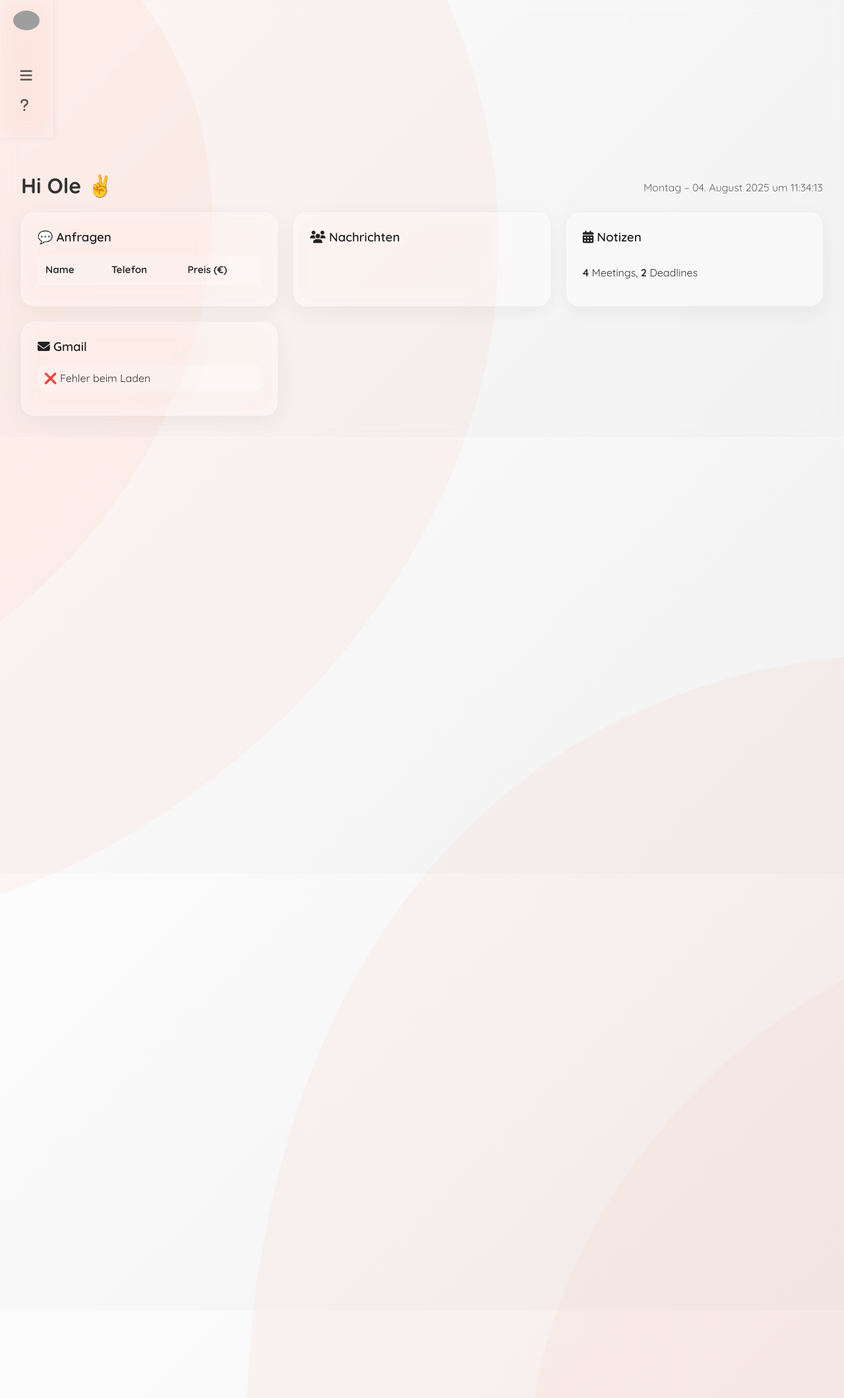
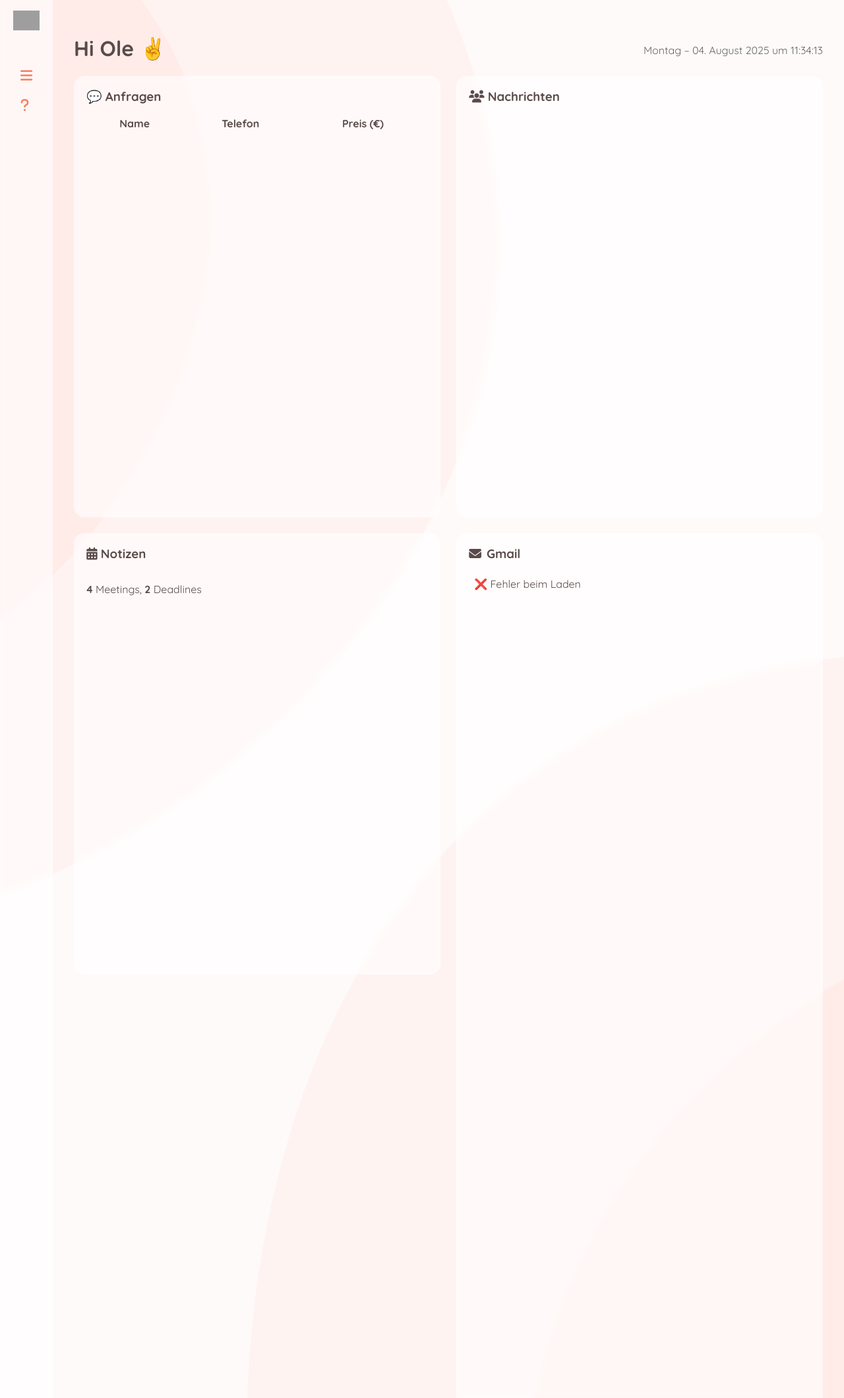
Before and after one commit to OlePawlowski/Dashboard, a Flask app: page /dashboard in a window 1280 px wide. Shown: the whole page at 66% size. Run offline with Flask 3, Linux system fonts and the light colour scheme; the visitor is signed in with stand-in values (Sample User, id 1); data that the repository does not hold is empty; some libraries are stand-ins or nearby versions; grey boxes are pictures that could not be loaded.

Commit message:
Liquid Glass Look

```diff
--- a/static/style.css
+++ b/static/style.css
@@ -1,16 +1,10 @@
 @import url('https://cdnjs.cloudflare.com/ajax/libs/font-awesome/6.4.0/css/all.min.css');
-@import url('https://fonts.googleapis.com/css2?family=Quicksand:wght@400;600;700&display=swap');
-
-* {
-  box-sizing: border-box;
-}
 
 body {
   margin: 0;
-  font-family: "Quicksand", sans-serif;
-  background: linear-gradient(135deg, #fdfcfc, #f1f1f1);
-  color: #333;
-  backdrop-filter: blur(10px);
+  font-family: "Quicksand";
+  background: snow;
+  color: #5a4b4a;
 }
 
 .bcg {
@@ -19,26 +13,34 @@ body {
   left: 0;
   width: 100%;
   height: 100vh;
-  z-index: -1;
+  z-index: -99999;
 }
 
-/* Sidebar */
+.container {
+  display: flex;
+  height: 100vh;
+  overflow: hidden;
+}
+
+/* Sidebar im Apple Liquid Glass Style */
 .sidebar {
   width: 80px;
-  background: rgba(255, 255, 255, 0.15);
-  backdrop-filter: blur(12px);
-  -webkit-backdrop-filter: blur(12px);
-  border-right: 1px solid rgba(255, 255, 255, 0.3);
+  background: #ffffff99;
+  backdrop-filter: blur(5px);
+  -webkit-backdrop-filter: blur(5px);
+  box-shadow:
+    inset 2px 2px 1px -2px #fffffb3,
+    inset -2px -2px 1px -2px #ffffffb3,
+    0 8px 24px 0 #00000066,
+    inset 0 8px 8px 0 #fffff99;
   display: flex;
   flex-direction: column;
   align-items: center;
   padding: 1rem 0;
-  box-shadow: 2px 0 10px rgba(0, 0, 0, 0.05);
 }
 
 .profile img {
   width: 40px;
-  border-radius: 50%;
   margin-bottom: 2rem;
 }
 
@@ -53,14 +55,14 @@ body {
 }
 
 .sidebar nav ul li a {
-  color: #333;
+  color: #f78060;
   font-size: 1.3rem;
-  opacity: 0.8;
-  transition: opacity 0.3s ease;
 }
 
-.sidebar nav ul li a:hover {
-  opacity: 1;
+.hamburger {
+  margin-top: auto;
+  font-size: 1.5rem;
+  cursor: pointer;
 }
 
 /* Main content */
@@ -68,100 +70,73 @@ body {
   flex: 1;
   padding: 2rem;
   overflow-y: auto;
-  backdrop-filter: none;
 }
 
 .cards {
   display: grid;
-  grid-template-columns: repeat(auto-fill, minmax(350px, 1fr));
+  grid-template-columns: repeat(2, 1fr);
+  grid-auto-rows: minmax(300px, auto);
   gap: 1.5rem;
+  height: calc(100vh - 4rem);
 }
 
-/* Karten */
+/* Karten im Apple Liquid Glass Style */
 .card {
-  background: rgba(255, 255, 255, 0.4);
-  border-radius: 20px;
-  padding: 1.5rem;
-  box-shadow: 0 8px 32px rgba(0, 0, 0, 0.05);
-  backdrop-filter: blur(16px);
-  -webkit-backdrop-filter: blur(16px);
-  border: 1px solid rgba(255, 255, 255, 0.3);
+  background: #ffffff99;
+  border-radius: 16px;
+  padding: 1.2rem;
+  backdrop-filter: blur(5px);
+  -webkit-backdrop-filter: blur(5px);
+  box-shadow:
+    inset 2px 2px 1px -2px #fffffb3,
+    inset -2px -2px 1px -2px #ffffffb3,
+    0 8px 24px 0 #00000066,
+    inset 0 8px 8px 0 #fffff99;
   display: flex;
   flex-direction: column;
-  transition: transform 0.2s ease;
-}
-
-.card:hover {
-  transform: translateY(-3px);
 }
 
 .card h3 {
   margin: 0 0 1rem;
-  font-weight: 600;
-  color: #222;
 }
 
-/* Tabelle */
-#anfrageList {
-  width: 100%;
-  border-collapse: collapse;
-  font-size: 0.95rem;
-}
-
-#anfrageList th, #anfrageList td {
-  padding: 0.75rem;
-  text-align: left;
-  border-bottom: 1px solid rgba(255, 255, 255, 0.3);
-  color: #333;
-}
-
-#anfrageList thead {
-  background: rgba(255, 255, 255, 0.2);
-  font-weight: 600;
-}
-
-#anfrageList tr:hover {
-  background: rgba(255, 255, 255, 0.1);
-}
-
-/* Gmail Card */
+/* GMAIL Karte – extra Style */
 .card.gmail {
   grid-row: span 2;
   overflow-y: auto;
 }
 
+.card.gmail h3 {
+  display: flex;
+  align-items: center;
+  gap: 0.5rem;
+}
+
 .card.gmail ul {
-  padding: 0;
+  padding-left: 0;
   list-style: none;
   margin: 0;
 }
 
 .card.gmail li {
   margin-bottom: 0.8rem;
-  padding: 0.6rem;
-  border-radius: 10px;
-  background: rgba(255,255,255,0.2);
-  transition: background 0.3s ease;
+  padding: 0.5rem;
+  border-radius: 6px;
+  transition: background 0.2s ease;
 }
 
 .card.gmail li:hover {
-  background: rgba(255,255,255,0.3);
+  background: #f0f0f0;
 }
 
 .card.gmail a {
   text-decoration: none;
-  color: #333;
+  color: #5a4b4a;
   display: block;
-  font-size: 0.95rem;
+  font-size: 0.9rem;
 }
 
 .card.gmail strong {
   display: block;
-  color: #000;
-  font-weight: 600;
+  color: #5a4b4a;
 }
-
-#liveClock {
-  font-size: 1rem;
-  color: #444;
-}
```
